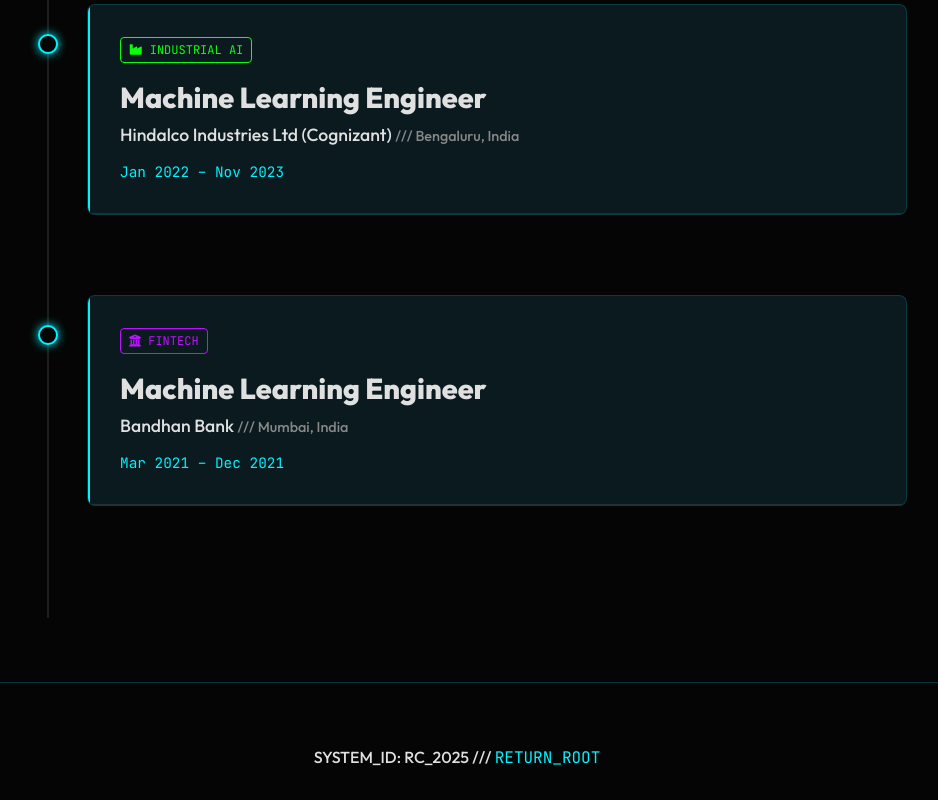
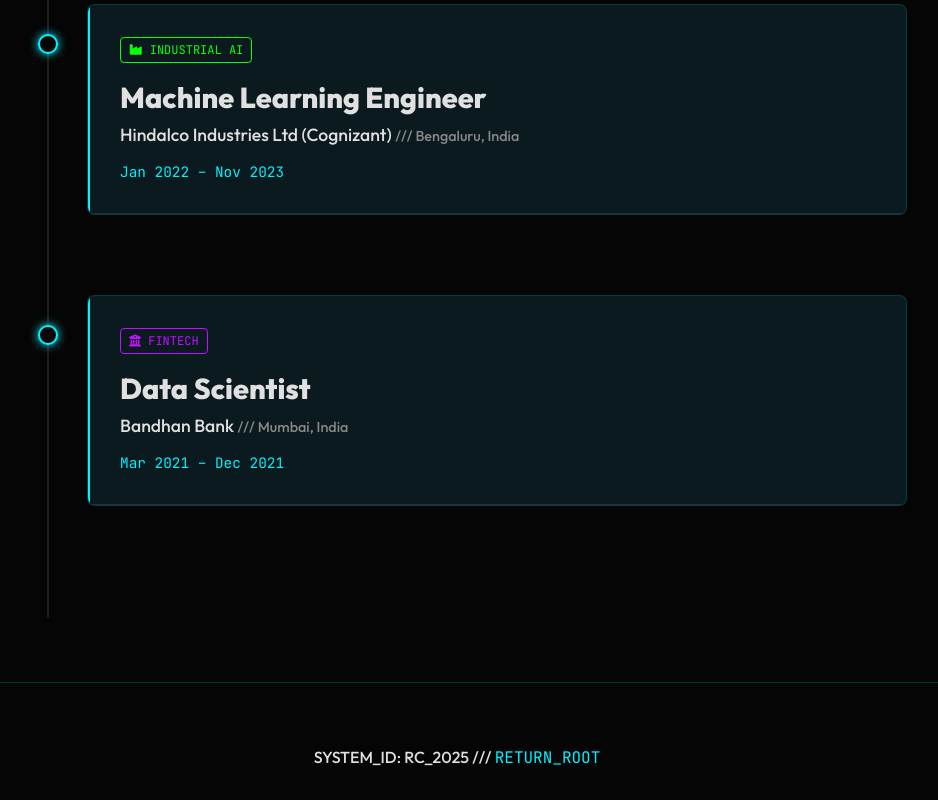
Before and after one commit to ravi2248/RC_Portfolio, a plain HTML site: page HTML/Experience.html in a window 1280 px wide. Shown: the part 968-1768 px from the top of the page, without its empty margins (183-1121 px from the left). Drawn offline with nearby package versions, Linux system fonts and the light colour scheme.

Commit message:
Update Experience.html

```diff
--- a/HTML/Experience.html
+++ b/HTML/Experience.html
@@ -106,7 +106,7 @@
                         <div class="role-badge highlight-purple">
                             <i class="fas fa-university"></i> FINTECH
                         </div>
-                        <h2>Machine Learning Engineer</h2>
+                        <h2>Data Scientist</h2>
                         <h3>Bandhan Bank <span class="location">/// Mumbai, India</span></h3>
                         <span class="timestamp">Mar 2021 – Dec 2021</span>
                     </div>
```
